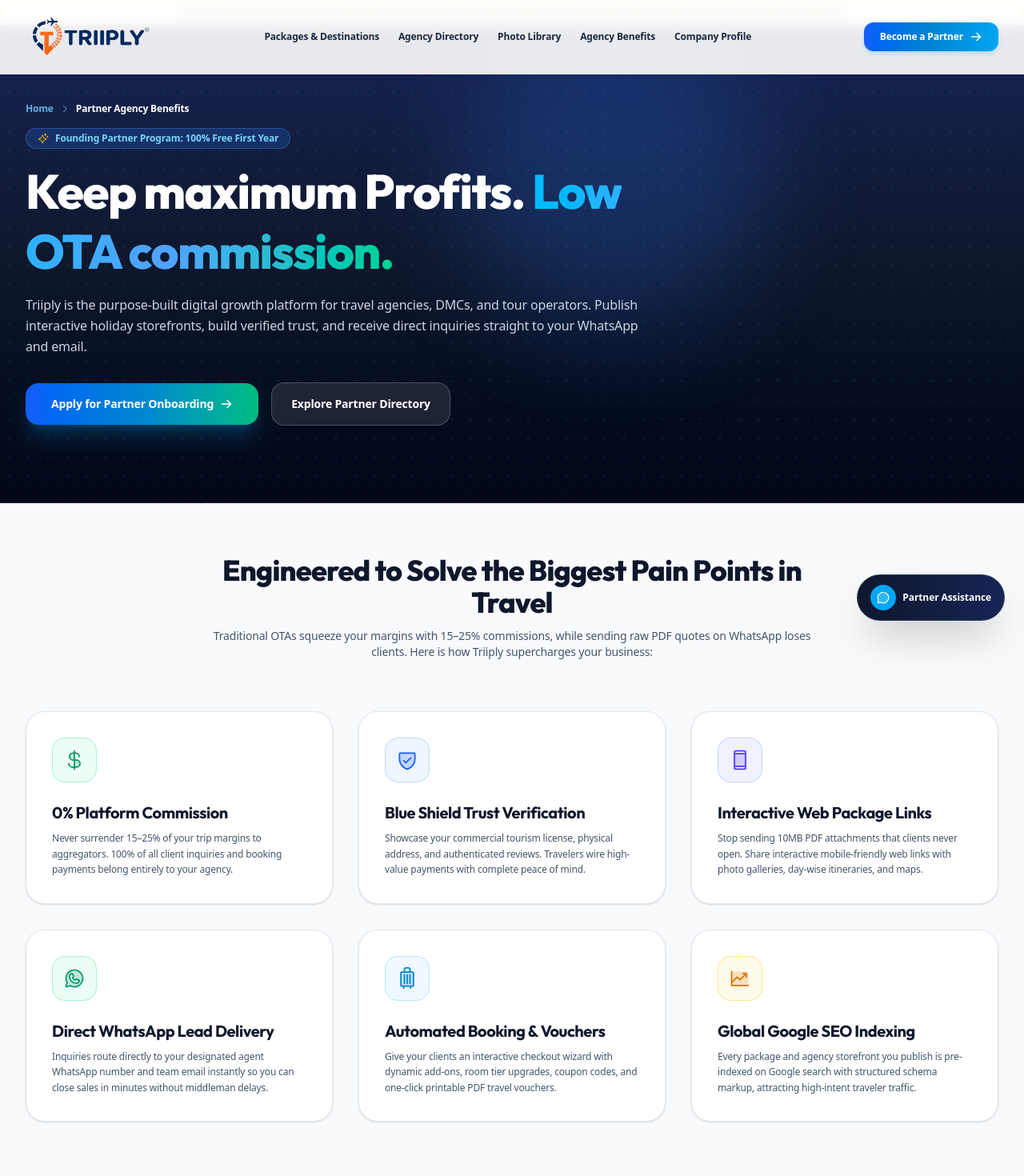
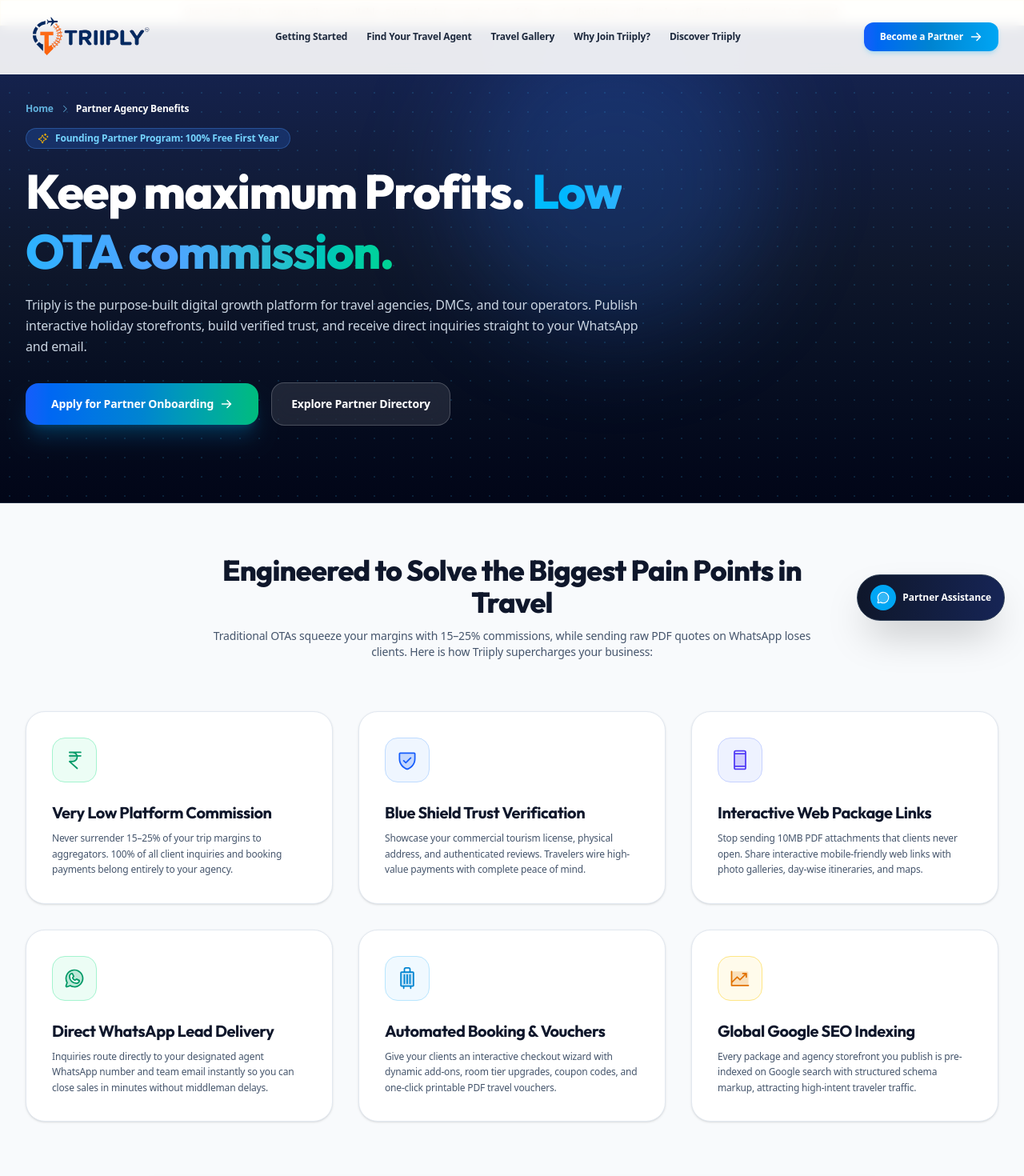
Before and after one commit to Ajayprasad1997/triply, a React (Vite) app: page /benefits in a window 1280 px wide. Shown: the top 1470 px of the page at 80% size. Built offline with nearby package versions, Linux system fonts and the light colour scheme; no server answers.

Commit message:
Upload latese changes navbar

```diff
--- a/src/components/Navbar.tsx
+++ b/src/components/Navbar.tsx
@@ -52,19 +52,19 @@
           {/* Nav Links (Desktop) */}
           <nav className="hidden lg:flex items-center gap-6 text-xs font-semibold text-slate-700">
             <Link to="/explore" className="hover:text-blue-600 transition-colors font-bold text-slate-800">
-              Packages &amp; Destinations
+             Getting Started
             </Link>
             <Link to="/agencies" className="hover:text-blue-600 transition-colors font-bold text-slate-800">
-              Agency Directory
+              Find Your Travel Agent
             </Link>
             <Link to="/photo-library" className="hover:text-blue-600 transition-colors font-bold text-slate-800">
-              Photo Library
+              Travel Gallery
             </Link>
             <Link to="/benefits" className="hover:text-blue-600 transition-colors font-bold text-slate-800">
-              Agency Benefits
+              Why Join Triiply?
             </Link>
             <Link to="/about" className="hover:text-blue-600 transition-colors font-bold text-slate-800">
-              Company Profile
+              Discover Triiply
             </Link>
           </nav>
 
--- a/src/pages/AgencyBenefitsPage.tsx
+++ b/src/pages/AgencyBenefitsPage.tsx
@@ -5,6 +5,7 @@
 import {
   ShieldCheck,
   CurrencyDollar,
+  CurrencyInr,
   WhatsappLogo,
   DeviceMobile,
   ChartLineUp,
@@ -117,10 +118,11 @@
           {/* Pillar 1 */}
           <div className="bg-white rounded-3xl p-8 border border-slate-200 hover:border-blue-500 hover:shadow-xl transition-all shadow-sm group">
             <div className="w-14 h-14 rounded-2xl bg-emerald-50 border border-emerald-200 flex items-center justify-center text-emerald-600 mb-6 group-hover:scale-110 transition-transform">
-              <CurrencyDollar size={28} weight="duotone" />
+              {/* <CurrencyDollar size={28} weight="duotone" /> */}
+              <CurrencyInr size={28} weight="duotone" />
             </div>
             <h3 className="font-heading text-xl font-bold text-slate-900 mb-2">
-              0% Platform Commission
+              Very Low Platform Commission
             </h3>
             <p className="text-xs text-slate-600 font-medium leading-relaxed">
               Never surrender 15–25% of your trip margins to aggregators. 100% of all client inquiries and booking payments belong entirely to your agency.
```
